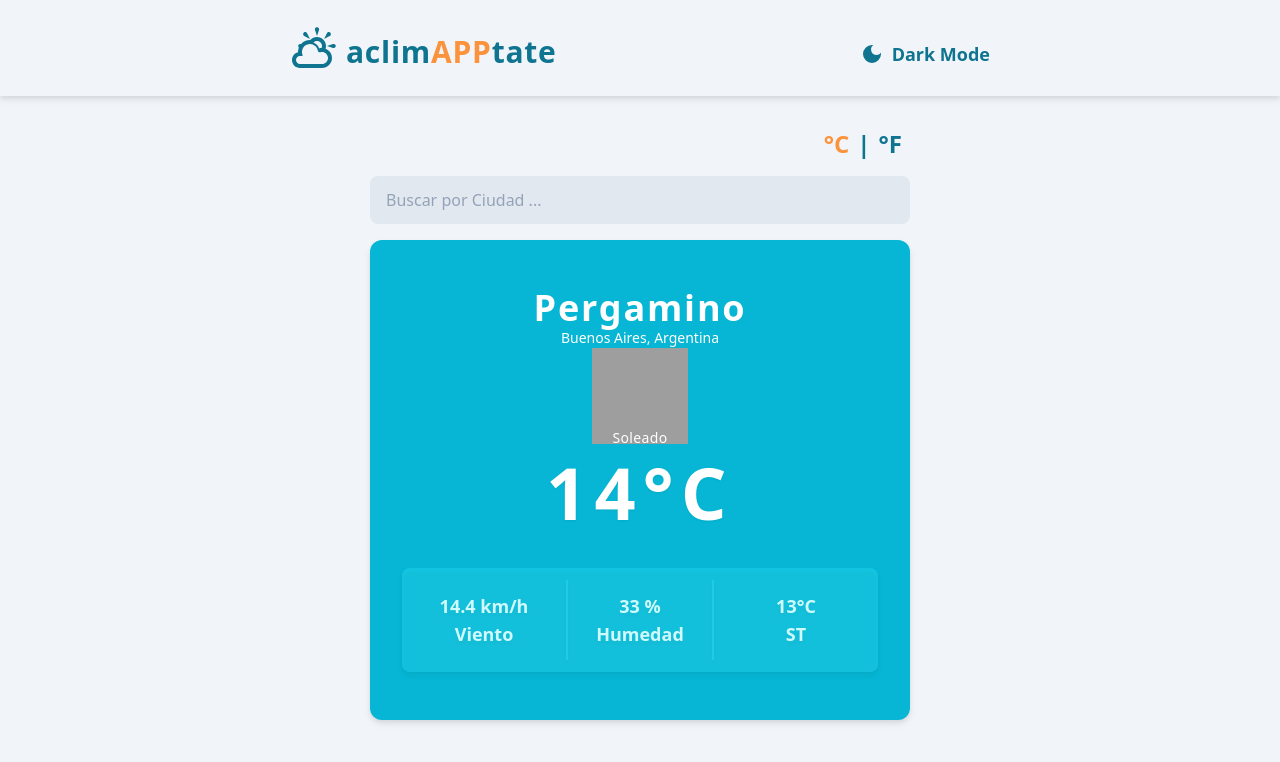
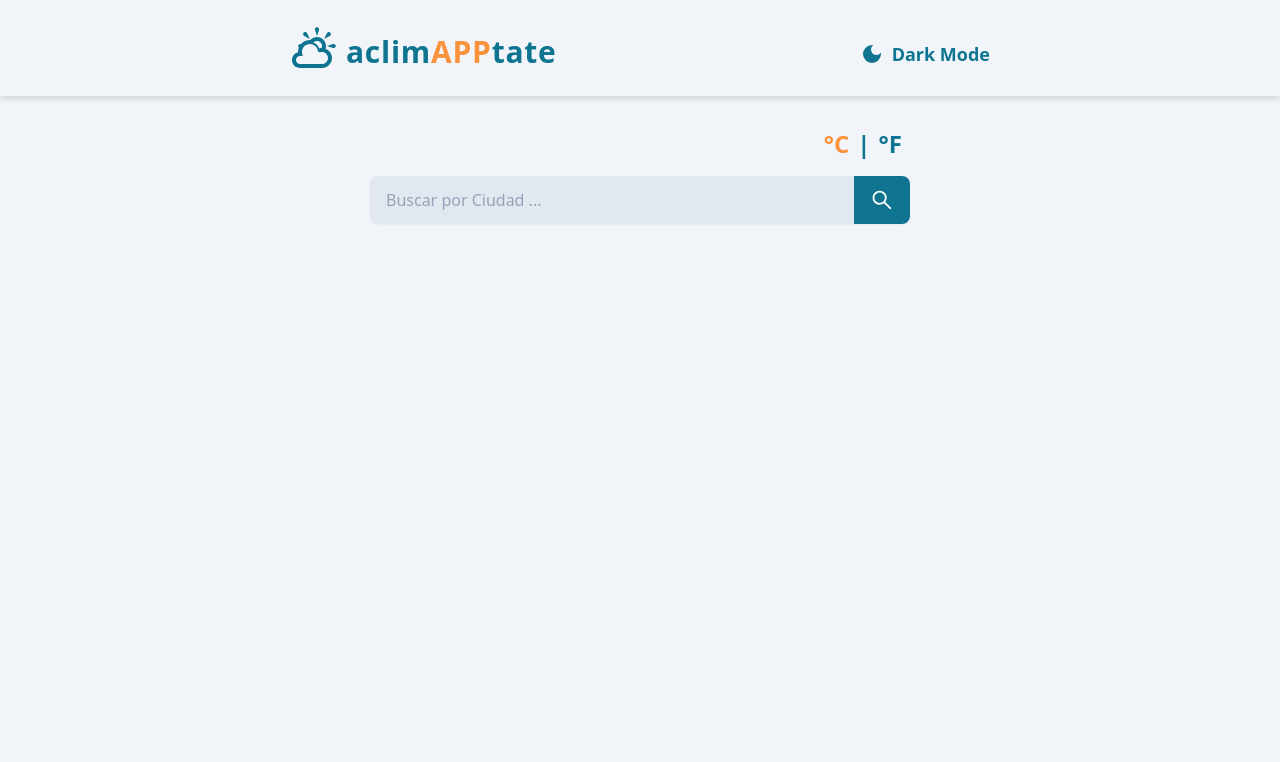
Before and after one commit to iamcgs/weather-app-codo-a-codo, a React (Create React App) app: page / in a window 1280 px wide. Shown: the top 762 px of the page. Built offline with nearby package versions, Linux system fonts and the light colour scheme; grey boxes are pictures that could not be loaded; the HTML template or start-up script is replaced by a standard one.

Commit message:
fetch api added

```diff
--- a/src/App.js
+++ b/src/App.js
@@ -5,42 +5,36 @@ import SearchCity from './components/SearchCity';
 import WeatherInfo from './components/WeatherInfo';
 
 function App() {
-  const weatherData = {
-    location: {
-      name: 'Pergamino',
-      region: 'Buenos Aires',
-      country: 'Argentina',
-      lat: -33.89,
-      lon: -60.57,
-      tz_id: 'America/Argentina/Buenos_Aires',
-      localtime_epoch: 1657658767,
-      localtime: '2022-07-12 17:46',
-    },
-    current: {
-      last_updated: '2022-07-12 17:45',
-      temp_c: 14.4,
-      temp_f: 57.9,
-      is_day: 1,
-      condition: {
-        text: 'Soleado',
-        icon: '//cdn.weatherapi.com/weather/64x64/day/113.png',
-      },
-      wind_mph: 8.9,
-      wind_kph: 14.4,
-      humidity: 33,
-      feelslike_c: 13.4,
-      feelslike_f: 56.1,
-      uv: 4.0,
-    },
+  const [weatherData, setWeatherData] = useState(null);
+  const [city, setCity] = useState('');
+  const [metric, setMetric] = useState('celsius');
+
+  const handleSearchCity = (e) => {
+    e.preventDefault();
+    const fetchWeather = async () => {
+      const url = `https://api.weatherapi.com/v1/forecast.json?key=df32ee2b370245bcba1122918221107&q=${city}&days=5&aqi=no&alerts=no&lang=es`;
+      const response = await fetch(url);
+      const data = await response.json();
+      if (data.error) {
+        console.log('error fetching data');
+      } else {
+        setWeatherData(data);
+        setCity('');
+      }
+    };
+    fetchWeather();
   };
-  const [metric, setMetric] = useState('celsius');
 
   return (
     <>
       <Navbar />
       <main className="mx-auto mt-8 mb-24 max-w-[500px] px-10 sm:max-w-[700px] sm:px-20">
         <Metric metric={metric} setMetric={setMetric} />
-        <SearchCity />
+        <SearchCity
+          setCity={setCity}
+          city={city}
+          handleSearchCity={handleSearchCity}
+        />
         <WeatherInfo weatherData={weatherData} metric={metric} />
       </main>
     </>
--- a/src/components/SearchCity.jsx
+++ b/src/components/SearchCity.jsx
@@ -1,13 +1,28 @@
 import React from 'react';
+import { AiOutlineSearch } from 'react-icons/ai';
 
-function SearchCity() {
+function SearchCity({ city, setCity, handleSearchCity }) {
+  const handleChange = (e) => {
+    setCity(e.target.value);
+  };
+
   return (
     <form className="my-4 ">
-      <input
-        type="text"
-        placeholder="Buscar por Ciudad ..."
-        className="h-12 w-full rounded-lg bg-slate-200 px-4 text-slate-600 outline-cyan-500 placeholder:text-slate-400 dark:outline-slate-400 "
-      />
+      <div className="flex items-center justify-center drop-shadow-sm">
+        <input
+          type="text"
+          placeholder="Buscar por Ciudad ..."
+          className="h-12 w-full rounded-l-lg bg-slate-200 px-4 text-slate-600 outline-cyan-500 placeholder:text-slate-400 dark:outline-slate-400 "
+          value={city}
+          onChange={handleChange}
+        />
+        <span
+          onClick={handleSearchCity}
+          className="flex h-12 cursor-pointer items-center justify-center rounded-r-lg bg-cyan-700 px-4 hover:opacity-80 dark:bg-slate-600"
+        >
+          <AiOutlineSearch color={'white'} className="" size={24} />
+        </span>
+      </div>
     </form>
   );
 }
--- a/src/components/WeatherInfo.jsx
+++ b/src/components/WeatherInfo.jsx
@@ -2,14 +2,26 @@ import React from 'react';
 
 function WeatherInfo({ weatherData, metric }) {
   return (
+    <>
+      {weatherData === null ? (
+        ''
+      ) : (
         <section className="mx-auto flex h-auto flex-col items-center justify-center gap-2 rounded-xl bg-cyan-500 px-6 py-12 drop-shadow-md dark:bg-slate-600 sm:px-8">
-      <h2 className="px-10 text-center text-2xl font-bold tracking-wider text-white sm:text-4xl">
+          <h2 className="mb-4 px-10 text-center text-2xl font-bold tracking-wider text-white sm:text-4xl">
             {weatherData.location.name}
           </h2>
-
-      <div className="-mt-2 text-xs text-white sm:text-sm ">
-        <span>{weatherData.location.region}, </span>
+          <div className="mx-auto -mt-4 flex w-3/4 flex-col gap-1 text-center text-xs text-white sm:text-sm">
+            <span>{weatherData.location.region}</span>
             <span>{weatherData.location.country}</span>
+          </div>
+          <div className="flex items-center justify-center gap-4 text-base text-slate-200">
+            <span>
+              Min: {weatherData.forecast.forecastday[0].day.mintemp_c}
+            </span>
+            <span>|</span>
+            <span>
+              Máx: {weatherData.forecast.forecastday[0].day.maxtemp_c}
+            </span>
           </div>
 
           <div className="leading-11 flex flex-col items-center justify-center text-white sm:gap-2">
@@ -60,6 +72,8 @@ function WeatherInfo({ weatherData, metric }) {
             </div>
           </div>
         </section>
+      )}
+    </>
   );
 }
 
```
Lines whose indentation alone changed are shown as unchanged.
